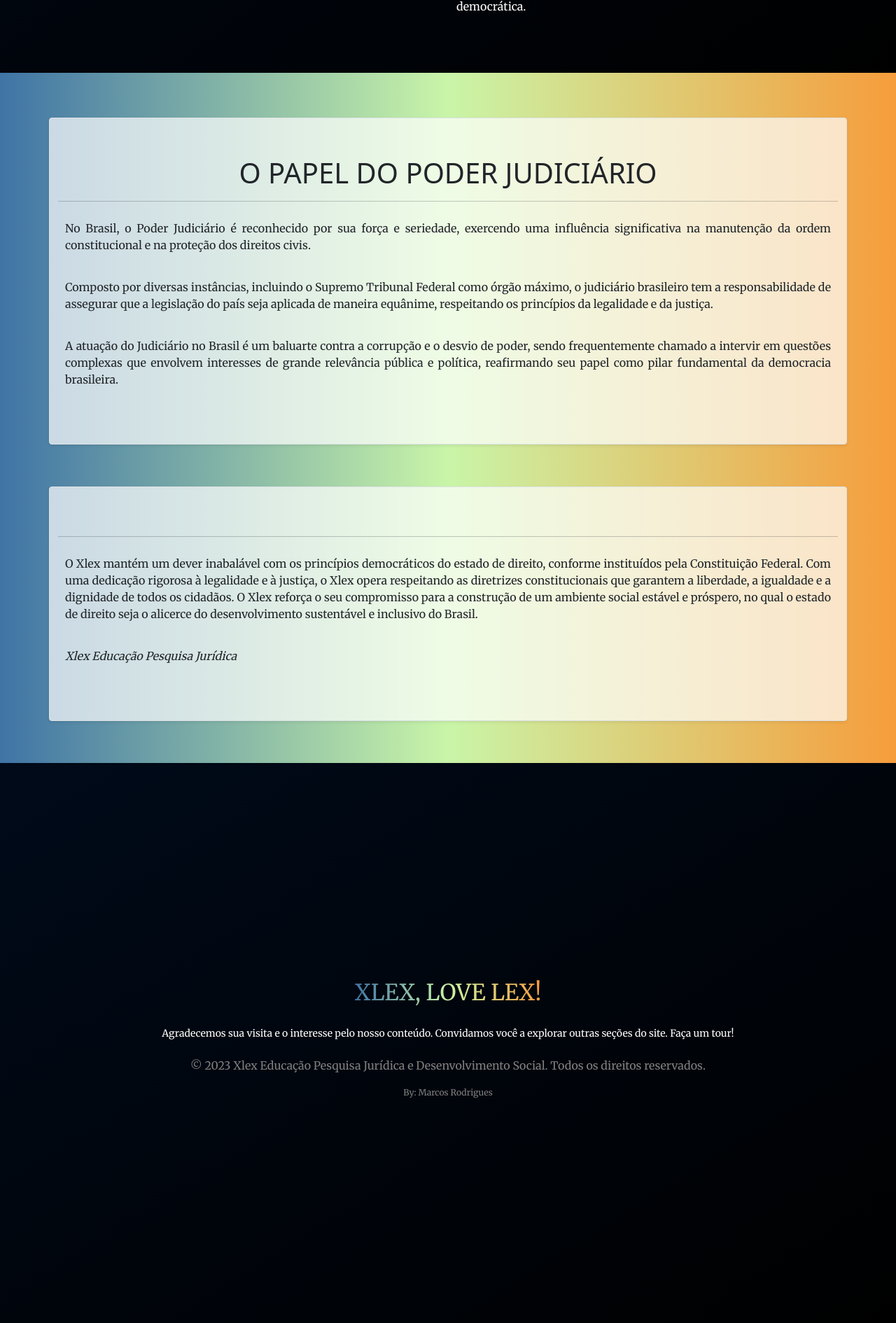
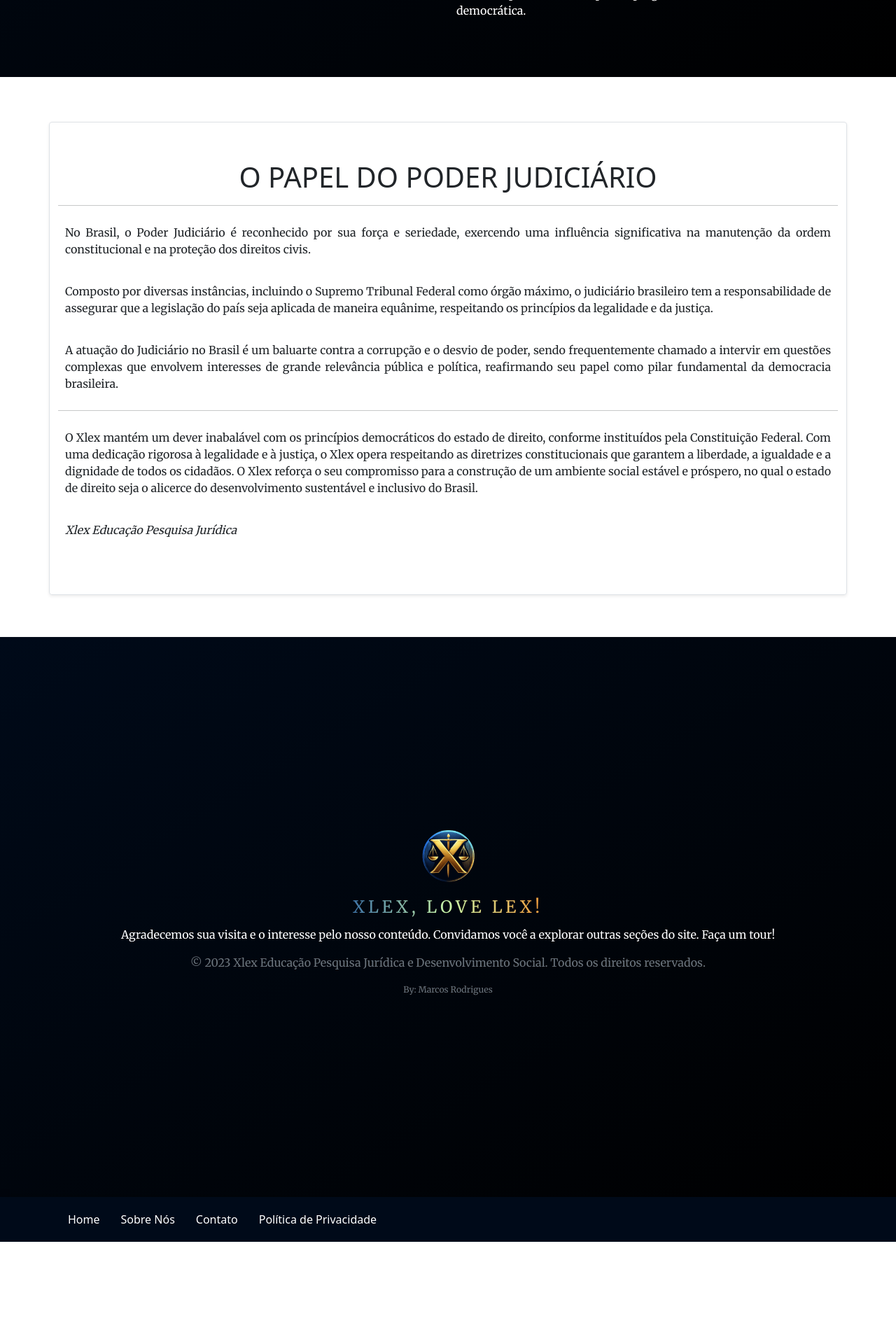
Before and after one commit to mrStudDev/xlexedu01, a Django app: page / in a window 1280 px wide. Shown: the part 1512-3402 px from the top of the page at 70% size. After the commit the page ends 3286 px from the top, so only its background shows below. Run offline with Django 4.2, Linux system fonts and the light colour scheme; data comes from the database, SQL or seed files in the repository; data that the repository does not hold is empty.

Commit message:
Layout Home

```diff
--- a/static/css/styles_home.css
+++ b/static/css/styles_home.css
@@ -147,6 +147,7 @@ hr {
 
 .card-title, .card-title a, .card-title a:hover {
     color: #090909;
+    font-size: 20px;
     text-decoration: none; /* Remove o sublinhado dos títulos, mesmo no hover */
 }
 
@@ -191,13 +192,11 @@ hr {
     padding: 54px; /* Espaçamento interno */
 }
 
-
-
 /* FOOTER */
 /* Footer items*/
 .footer-container {
     width: 100%;
-    min-height: 100vh;
+    min-height: 100vh;  /* Usando min-height em vez de height para flexibilidade */
     display: flex;
     flex-direction: column;
     justify-content: center; /* Centraliza verticalmente todo o conteúdo */
@@ -207,35 +206,61 @@ hr {
     background: linear-gradient(to bottom right, #000a19, #000000);
     font-family: 'Merriweather', serif;
     color: white;
-    padding: 20px; /* Ajuste do padding para ser mais proporcional */
+    padding: 40px 20px; /* Adicionando padding horizontal para evitar que o conteúdo toque as bordas */
 }
 
-.footer-message h6 {
-    margin-top: 15px;
-    margin-bottom: 15px; /* Espaço antes e depois do convite */
+.footer-navbar {
+    background: #000a19; /* Cor de fundo do footer */
     color: #ffffff;
-    font-size: 14px; /* Ajuste para melhor legibilidade */
+    padding: 20px 0;
+    box-shadow: 0 -4px 8px rgba(0,0,0,0.1);
 }
-
+.footer-nav ul {
+    list-style: none;
+    padding: 0;
+    margin: 0;
+    display: flex;
+}
+.footer-nav ul li {
+    margin: 0 15px;
+}
+.footer-nav ul li a {
+    color: #ffffff;
+    text-decoration: none;
+    transition: color 0.3s;
+}
+.footer-nav ul li a:hover {
+    color: #c9f5a8; /* Cor ao passar o mouse */
+}
 .footer-brand-info {
     font-size: 14px;
-    color: #ffffff;
     text-align: center;
     padding: 10px 0; /* Adiciona padding para afastar do bottom */
 }
+.footer-brand-info p, .footer-brand-info small {
+    text-align: center;
+    color: #6c757d;
+}
+.highlighted-text {
+    font-size: 24px;
+    letter-spacing: 0.2em;
+    margin-top: 20px; /* Adiciona espaço acima do texto destacado */
+}
+@media (max-width: 768px) {
+    .container {
+        flex-direction: column;
+        text-align: center;
+    }
 
-/* Estilização adicional para links */
-a {
-    color: #a8d0e6;
-    text-decoration: none;
-    transition: color 0.3s ease;
+    .footer-nav ul {
+        flex-direction: column;
+        margin-top: 10px;
+    }
+
+    .footer-nav ul li {
+        margin: 10px 0;
+    }
 }
-
-a:hover {
-    text-decoration: underline;
-    color: #f1f1f1;
-}
-
 /* End Footer items*/
 
 
--- a/templates/index.html
+++ b/templates/index.html
@@ -50,7 +50,7 @@
                 <a href="{% url 'app_articles:articles-list' %}" class="card-link">
                     <div class="card" id="card">
                         <div class="card-body">
-                            <h5 class="card-title">&#x1F4DA; Artigos</h5>
+                            <p class="card-title">&#x1F4DA; Artigos</p>
                             <p class="card-text">Explorando temas jurídicos atuais e relevantes. Show</p>
                         </div>
                     </div>
@@ -61,7 +61,7 @@
                 <a href="{% url 'app_questions:questions-list' %}" class="card-link">
                     <div class="card" id="card">
                         <div class="card-body">
-                            <h5 class="card-title">&#x1F58B;&#xFE0F; Questões da OAB</h5>
+                            <p class="card-title">&#x1F58B;&#xFE0F; Questões da OAB</p>
                             <p class="card-text">Preparação eficaz com questões comentadas.</p>
                         </div>
                     </div>
@@ -72,7 +72,7 @@
                 <a href="{% url 'app_casos:casos-list' %}" class="card-link">
                     <div class="card" id="card">
                         <div class="card-body">
-                            <h5 class="card-title">&#x1F4D6; Casos Concretos</h5>
+                            <p class="card-title">&#x1F4D6; Casos Concretos</p>
                             <p class="card-text">Estudo e resolução de casos práticos.</p>
                         </div>
                     </div>
@@ -83,7 +83,7 @@
                 <a href="{% url 'app_sumulas:sumulas-list' %}" class="card-link">
                     <div class="card" id="card">
                         <div class="card-body">
-                            <h5 class="card-title">&#x2696;&#xFE0F; Súmulas</h5>
+                            <p class="card-title">&#x2696;&#xFE0F; Súmulas</p>
                             <p class="card-text">Acesse e entenda as decisões consolidadas.</p>
                         </div>
                     </div>
@@ -94,7 +94,7 @@
                 <a href="{% url 'app_home:jurisprudencias-page-list' %}" class="card-link">
                     <div class="card" id="card">
                         <div class="card-body">
-                            <h5 class="card-title">&#x1F3DB;&#xFE0F; Jurisprudências</h5>
+                            <p class="card-title">&#x1F3DB;&#xFE0F; Jurisprudências</p>
                             <p class="card-text">Pesquise sobre as decisões judiciais para o seu caso. Painel-Tribunais</p>
                         </div>
                     </div>
@@ -105,7 +105,7 @@
                 <a href="{% url 'app_edu_social:articles-social-list' %}" class="card-link">
                     <div class="card" id="card">
                         <div class="card-body">
-                            <h5 class="card-title">&#x2712; Educação Social</h5>
+                            <p class="card-title">&#x2712; Educação Social</p>
                             <p class="card-text">Engajamento com questões sociais e jurídicas.</p>
                         </div>
                     </div>
@@ -116,7 +116,7 @@
                 <a href="{% url 'app_modelos:modelos-list' %}" class="card-link">
                     <div class="card" id="card">
                         <div class="card-body">
-                            <h5 class="card-title">&#x1F4CB; Modelos e Peças</h5>
+                            <p class="card-title">&#x1F4CB; Modelos e Peças</p>
                             <p class="card-text">Recursos legais prontos para servir de base.</p>
                         </div>
                     </div>
@@ -127,7 +127,7 @@
                 <a href="{% url 'app_principios:principios-list' %}" class="card-link">
                     <div class="card" id="card">
                         <div class="card-body">
-                            <h5 class="card-title">&#x1F4DC; Princípios do Direito</h5>
+                            <p class="card-title">&#x1F4DC; Princípios do Direito</p>
                             <p class="card-text">Compreenda os fundamentos do Direito.</p>
                         </div>
                     </div>
@@ -138,7 +138,7 @@
                 <a href="{% url 'app_home:sobre-nos' %}" class="card-link">
                     <div class="card" id="card">
                         <div class="card-body">
-                            <h5 class="card-title">&#x1F465; Sobre Nós</h5>
+                            <p class="card-title">&#x1F465; Sobre Nós</p>
                             <p class="card-text">Conheça-nos e saiba mais sobre o Xlex</p>
                         </div>
                     </div>
@@ -149,7 +149,7 @@
                 <a href="{% url 'app_home:contact-us' %}" class="card-link">
                     <div class="card" id="card">
                         <div class="card-body">
-                            <h5 class="card-title">&#x1F4E7; Contate-nos</h5>
+                            <p class="card-title">&#x1F4E7; Contate-nos</p>
                             <p class="card-text">Entre em contato para mais informações.</p>
                         </div>
                     </div>
@@ -198,7 +198,7 @@
             <!-- Mais conteúdo conforme necessário -->
         </div>
     </div>
-    <div class="container-fluid" style="background: linear-gradient(to right, #3f74a6, #c9f5a8, #f69d3c);">
+    <div class="container-fluid">
         <div class="container mt-5">
             <div class="row justify-content-center">
                 <div class="content-section">
@@ -207,8 +207,7 @@
                     <p style="padding:10px">No Brasil, o Poder Judiciário é reconhecido por sua força e seriedade, exercendo uma influência significativa na manutenção da ordem constitucional e na proteção dos direitos civis.</p>
                     <p style="padding:10px">Composto por diversas instâncias, incluindo o Supremo Tribunal Federal como órgão máximo, o judiciário brasileiro tem a responsabilidade de assegurar que a legislação do país seja aplicada de maneira equânime, respeitando os princípios da legalidade e da justiça.</p>
                     <p style="padding:10px">A atuação do Judiciário no Brasil é um baluarte contra a corrupção e o desvio de poder, sendo frequentemente chamado a intervir em questões complexas que envolvem interesses de grande relevância pública e política, reafirmando seu papel como pilar fundamental da democracia brasileira.</p>
-                </div>
-                <div class="content-section">
+
                     <hr>
                     <p style="padding:10px">O Xlex mantém um dever inabalável com os princípios democráticos do estado de direito, conforme instituídos pela Constituição Federal.
                     Com uma dedicação rigorosa à legalidade e à justiça, o Xlex opera respeitando as diretrizes constitucionais que garantem a liberdade, a igualdade e a dignidade de todos os cidadãos.
@@ -220,37 +219,45 @@
     </div>
 </div>
 
-
-
-
-    <!-- Certifique-se de incluir o CSS do Bootstrap no <head> do seu documento HTML -->
-
-
 <!--Footer-->
 <footer>
     <div class="footer-container">
-        <!-- Título do Footer -->
+
+        <a href="/">
+            <img src="{% static 'images/logo_footer.png' %}" alt="Logo da Xlex Educação e Pesquisa Jurídica" width="76px">
+        </a>
+
         <h2 class="highlighted-text">XLEX, LOVE LEX!</h2>
 
-        <!-- Views Count -->
         {% if home_site %}
-            <p>Views: {{ home_site.views }}</p>
+        <p>Views: {{ home_site.views }}</p>
         {% endif %}
 
-        <!-- Meta Title - Possivelmente poderia ser outra informação -->
         <h6>{{ home_site.meta_title }}</h6>
-        <!-- Agradecimento e convite para explorar o site -->
         <div class="footer-message">
             <h6>Agradecemos sua visita e o interesse pelo nosso conteúdo. Convidamos você a explorar outras seções do site. Faça um tour!</h6>
         </div>
 
-        <!-- Informações da Marca -->
         <div class="footer-brand-info">
-            <p  style="color:gray">&copy; 2023 Xlex Educação Pesquisa Jurídica e Desenvolvimento Social. Todos os direitos reservados.</p>
-            <small style="color:gray">By: Marcos Rodrigues</small>
+            <p>&copy; 2023 Xlex Educação Pesquisa Jurídica e Desenvolvimento Social. Todos os direitos reservados.</p>
+            <small>By: Marcos Rodrigues</small>
+        </div>
+    </div>
+    <div class="footer-navbar">
+        <div class="container">
+            <nav class="footer-nav">
+                <ul class="footer-menu">
+                    <li><a href="/">Home</a></li>
+                    <li><a href="{% url 'app_home:sobre-nos' %}">Sobre Nós</a></li>
+                    <li><a href="{% url 'app_home:contact-us' %}">Contato</a></li>
+                    <li><a href="#">Política de Privacidade</a></li>
+                </ul>
+            </nav>
         </div>
     </div>
 </footer>
+
+
 
 
 
--- a/xlexapp/settings.py
+++ b/xlexapp/settings.py
@@ -88,8 +88,8 @@ WSGI_APPLICATION = 'xlexapp.wsgi.application'
 # Database
 # https://docs.djangoproject.com/en/4.2/ref/settings/#databases
 
+"""
 
-"""
 # Database localhost
 DATABASES = {
     'default': {
```
Also changed, not shown: static/css/styles.css (+27 -6 lines), templates/base.html (+12 -0 lines).
